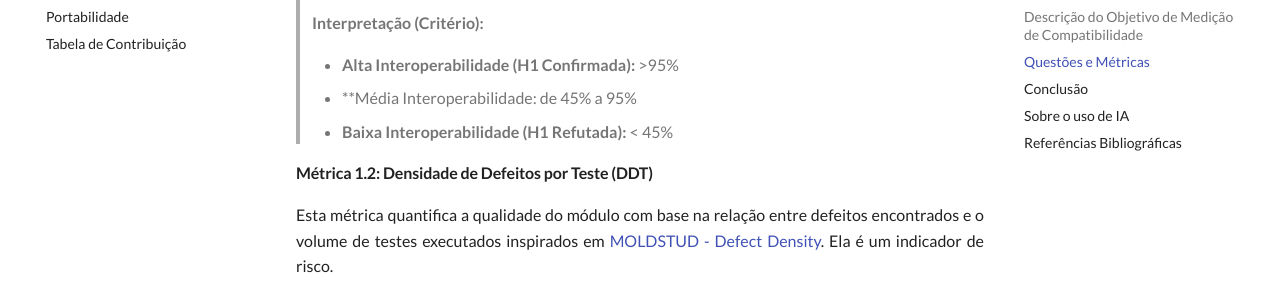
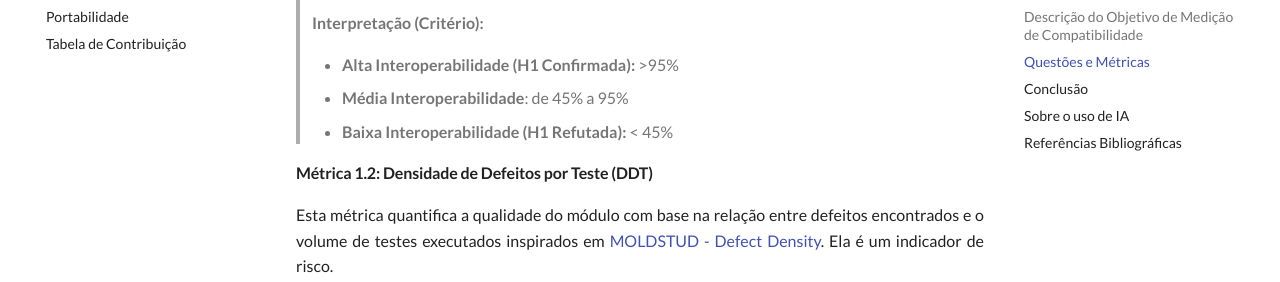
Before and after one commit to FCTE-Qualidade-de-Software-1/2025-2_T02_Karen_Jones, an MkDocs documentation site: the page built from docs/fase2/2-compatibilidade.md, in a window 1280 px wide and 900 px high, scrolled down 2263 px. Shown: the part 172-454 px from the top of the window. Built offline with MkDocs 1.6.1 and Material for MkDocs 9.7.7, drawn with Linux system fonts in a browser that asks for light colours; comment, search, counter and statistics services are not loaded.

```diff
--- a/docs/fase2/2-compatibilidade.md
+++ b/docs/fase2/2-compatibilidade.md
@@ -64,7 +64,7 @@ Esta métrica mede a eficácia na realização de uma tarefa com base no estudo
 > **Interpretação (Critério):**
 >
 > - **Alta Interoperabilidade (H1 Confirmada):** >95%
-> - **Média Interoperabilidade: de 45% a 95%
+> - **Média Interoperabilidade**: de 45% a 95%
 > - **Baixa Interoperabilidade (H1 Refutada):** < 45%
 
 #### Métrica 1.2: Densidade de Defeitos por Teste (DDT)
```
